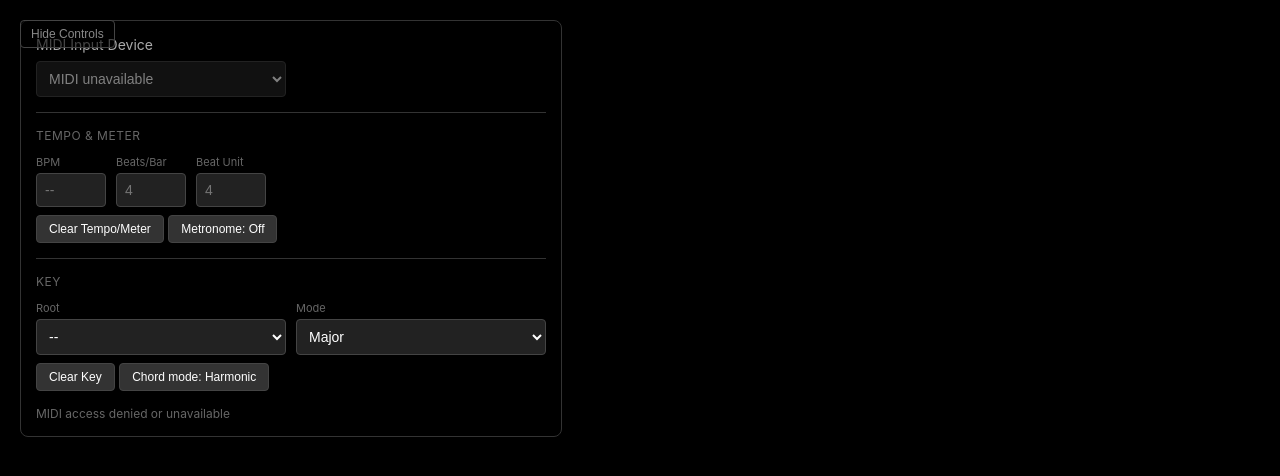
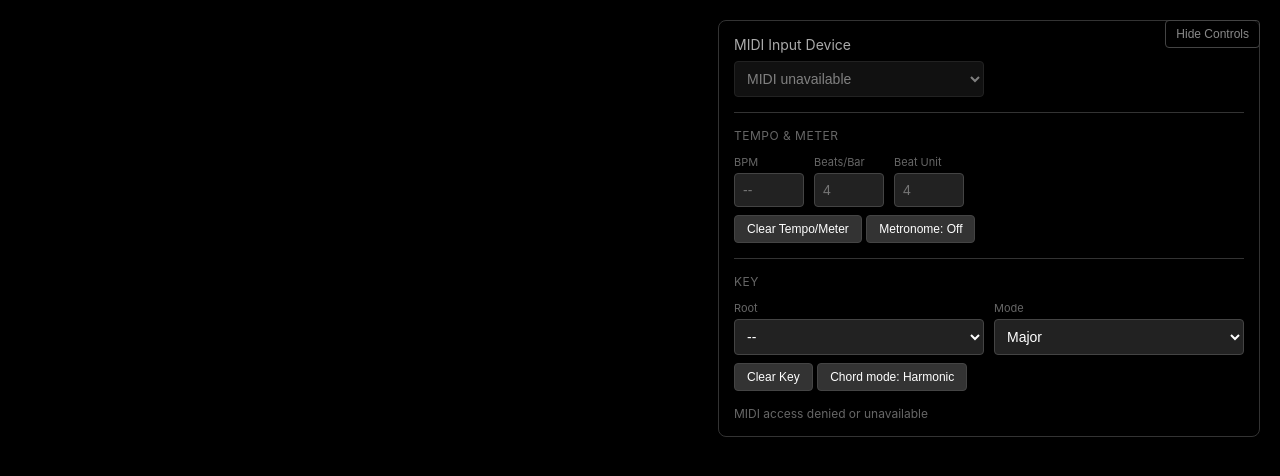
Before and after one commit to nicc/synesthetica, a website built with Vite: page packages/web-app/index.html in a window 1280 px wide. Built offline with nearby package versions, Linux system fonts and the light colour scheme.

Commit message:
Move controls panel and toggle to top-right corner
Both #controls and #toggle-controls now anchor to top: 20px;
right: 20px;. Preserves the original overlap (toggle button sits
on top of the panel's near corner) — just mirrored from the left
to the right side of the viewport.

Co-Authored-By: Claude Opus 4.7 (1M context) <noreply@anthropic.com>

```diff
--- a/packages/web-app/index.html
+++ b/packages/web-app/index.html
@@ -21,7 +21,7 @@
     #controls {
       position: absolute;
       top: 20px;
-      left: 20px;
+      right: 20px;
       z-index: 10;
       background: rgba(0, 0, 0, 0.8);
       padding: 15px;
@@ -38,7 +38,7 @@
     #toggle-controls {
       position: absolute;
       top: 20px;
-      left: 20px;
+      right: 20px;
       z-index: 11;
       background: rgba(0, 0, 0, 0.6);
       color: #888;
```
